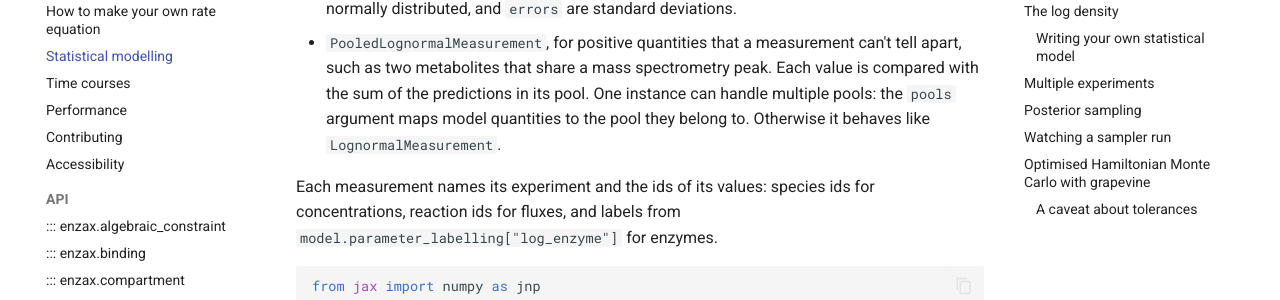
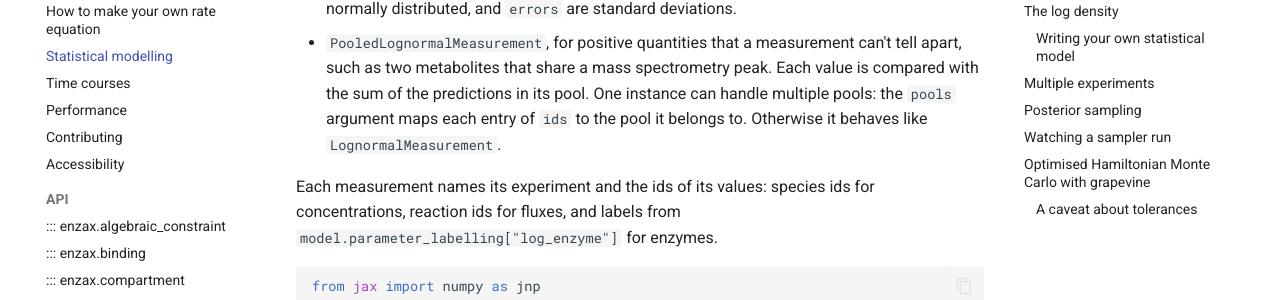
Before and after one commit to dtu-qmcm/enzax, an MkDocs documentation site: the page built from docs/statistical_modelling.md, in a window 1280 px wide and 900 px high, scrolled down 2882 px. Shown: the part 151-451 px from the top of the window. Built offline with MkDocs 1.6.1 and Material for MkDocs 9.7.7, drawn with Linux system fonts in a browser that asks for light colours; comment, search, counter and statistics services are not loaded.

Commit message:
Say that pools maps entries of ids, not model quantities
Co-Authored-By: Claude Opus 5.5 <noreply@anthropic.com>
Claude-Session: https://claude.ai/code/session_016s6nypkUYyig1baSzzLaC9

```diff
--- a/docs/statistical_modelling.md
+++ b/docs/statistical_modelling.md
@@ -109,7 +109,7 @@ A measurement holds some measured values from one experiment, together with a me
 
 - `LognormalMeasurement`, for positive quantities such as concentrations and enzyme levels. The logarithms of the values are normally distributed, and `errors` are standard deviations on the log scale. An optional `bias` is added to the logarithms of the predictions, so that the values read e^bias times the predicted ones; it can be a parameter, for example one shared by everything measured on one day, as in `scripts/cascade_demo.py`.
 - `NormalMeasurement`, for quantities that can be negative, such as fluxes. The values are normally distributed, and `errors` are standard deviations.
-- `PooledLognormalMeasurement`, for positive quantities that a measurement can't tell apart, such as two metabolites that share a mass spectrometry peak. Each value is compared with the sum of the predictions in its pool. One instance can handle multiple pools: the `pools` argument maps model quantities to the pool they belong to. Otherwise it behaves like `LognormalMeasurement`.
+- `PooledLognormalMeasurement`, for positive quantities that a measurement can't tell apart, such as two metabolites that share a mass spectrometry peak. Each value is compared with the sum of the predictions in its pool. One instance can handle multiple pools: the `pools` argument maps each entry of `ids` to the pool it belongs to. Otherwise it behaves like `LognormalMeasurement`.
 
 Each measurement names its experiment and the ids of its values: species ids for concentrations, reaction ids for fluxes, and labels from `model.parameter_labelling["log_enzyme"]` for enzymes.
 
```
